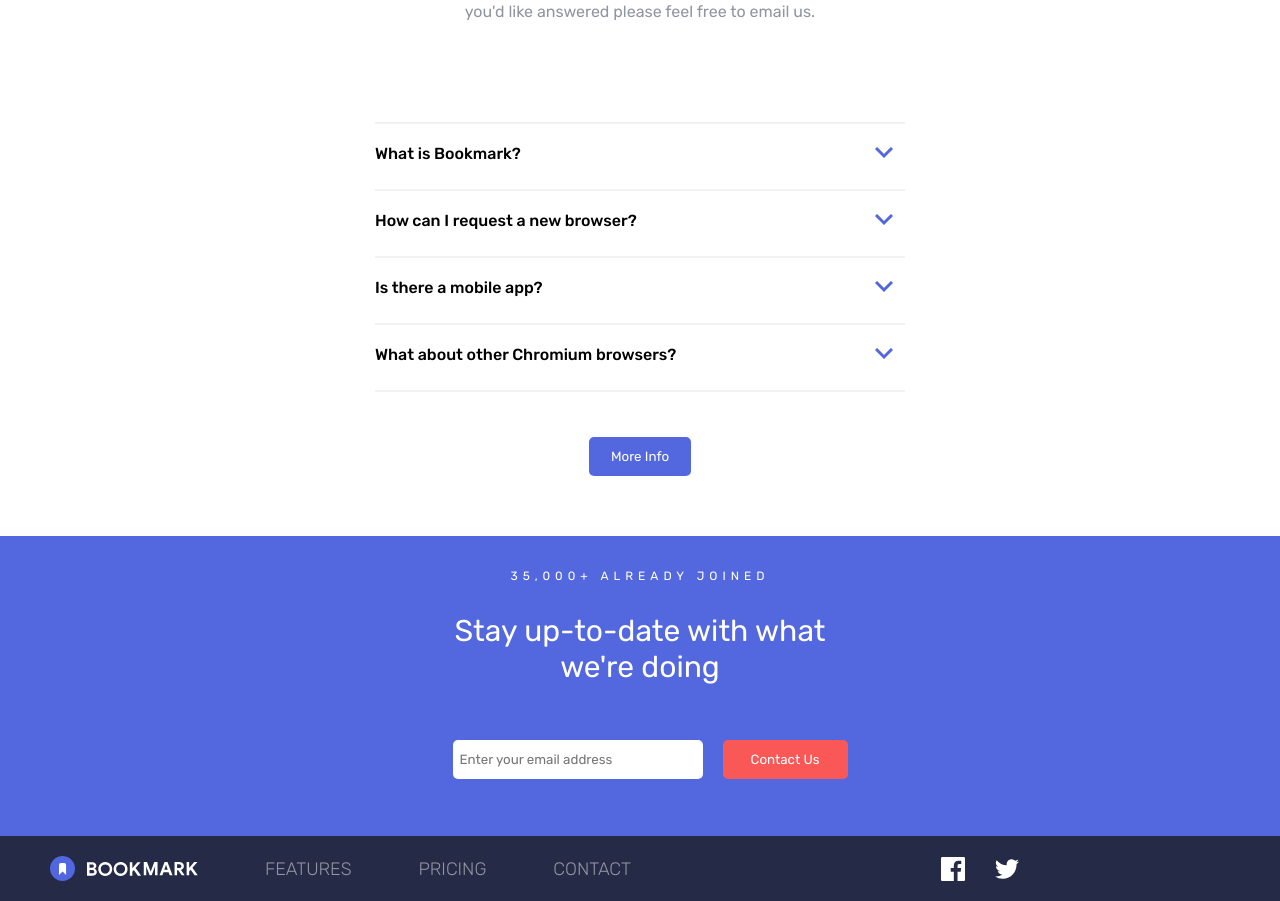
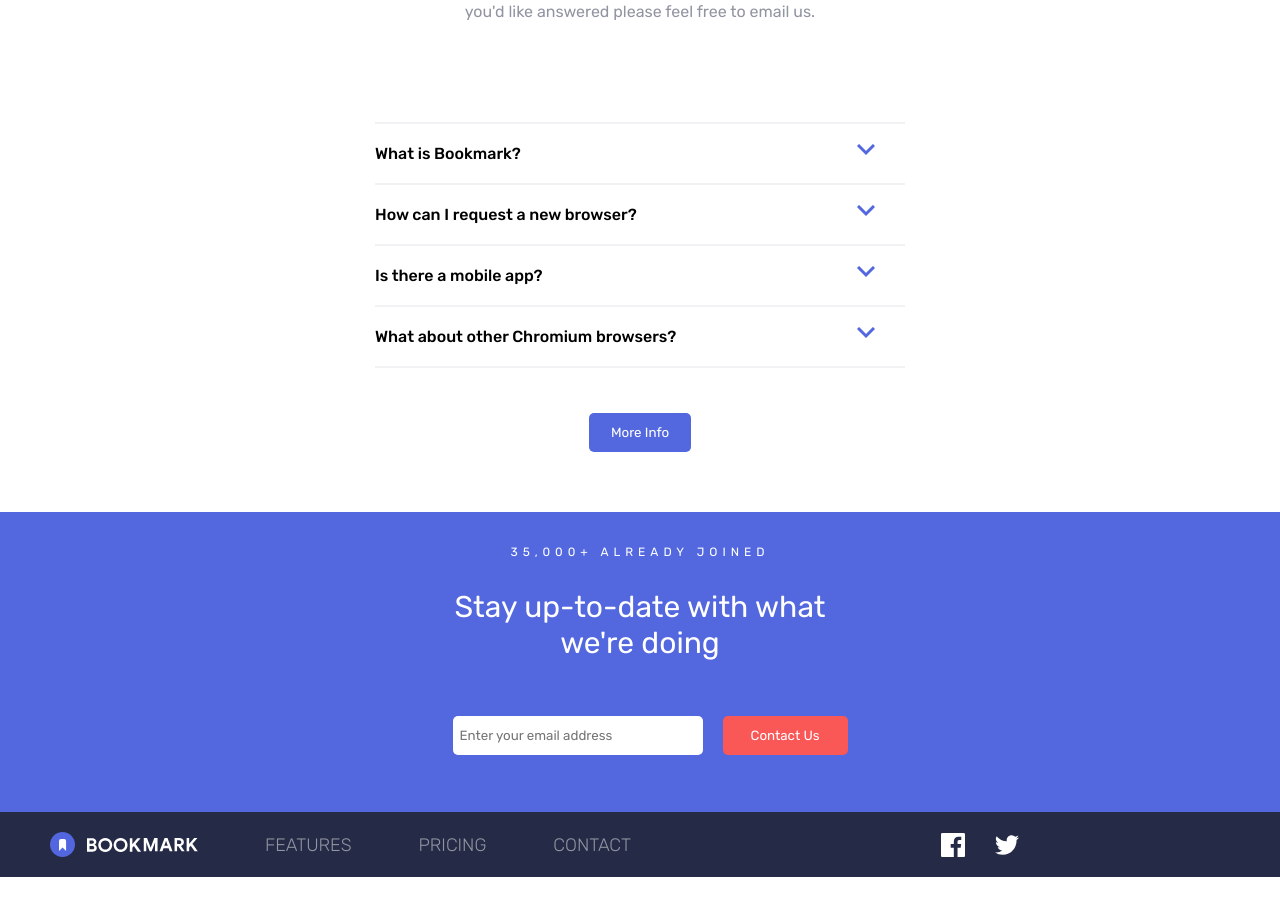
Before and after one commit to breguenice3/bookmark-landing-page, a React (Create React App) app: page / in a window 1280 px wide. Shown: the part 2840-3741 px from the top of the page. After the commit the page ends 3717 px from the top, so only its background shows below. Built offline with nearby package versions, Linux system fonts and the light colour scheme.

Commit message:
corrigindo bug do botao na section de perguntas frequentes

```diff
--- a/src/pages/homepage.tsx
+++ b/src/pages/homepage.tsx
@@ -180,8 +180,8 @@ export default function Homepage() {
                                         }
                                     }}
                                 >What is Bookmark?
+                                    <svg xmlns="http://www.w3.org/2000/svg" width="18" height="12" style={{ transform: `${textTransform1}`, transitionDuration: "1s" }}><path fill="none" stroke={arrowColor1} stroke-width="3" d="M1 1l8 8 8-8" /></svg>
                                 </ButtonText>
-                                <svg xmlns="http://www.w3.org/2000/svg" width="18" height="12" style={{ transform: `${textTransform1}`, transitionDuration: "1s" }}><path fill="none" stroke={arrowColor1} stroke-width="3" d="M1 1l8 8 8-8" /></svg>
                             </p>
                             <p style={{ display: `${textDisplay1}` }}>
                                 Lorem ipsum dolor sit amet, consectetur adipiscing elit. Fusce tincidunt
@@ -207,8 +207,8 @@ export default function Homepage() {
                                         }
                                     }}
                                 >How can I request a new browser?
+                                    <svg xmlns="http://www.w3.org/2000/svg" width="18" height="12" style={{ transform: `${textTransform2}` }}><path fill="none" stroke={arrowColor2} stroke-width="3" d="M1 1l8 8 8-8" /></svg>
                                 </ButtonText>
-                                <svg xmlns="http://www.w3.org/2000/svg" width="18" height="12" style={{ transform: `${textTransform2}` }}><path fill="none" stroke={arrowColor2} stroke-width="3" d="M1 1l8 8 8-8" /></svg>
                             </p>
 
                             <p style={{ display: `${textDisplay2}` }}>
@@ -237,8 +237,8 @@ export default function Homepage() {
                                         }
                                     }}
                                 >Is there a mobile app?
+                                    <svg xmlns="http://www.w3.org/2000/svg" width="18" height="12" style={{ transform: `${textTransform3}` }}><path fill="none" stroke={arrowColor3} stroke-width="3" d="M1 1l8 8 8-8" /></svg>
                                 </ButtonText>
-                                <svg xmlns="http://www.w3.org/2000/svg" width="18" height="12" style={{ transform: `${textTransform3}` }}><path fill="none" stroke={arrowColor3} stroke-width="3" d="M1 1l8 8 8-8" /></svg>
                             </p>
                             <p style={{ display: `${textDisplay3}` }}>
                                 Sed consectetur quam id neque fermentum accumsan. Praesent luctus vestibulum dolor, ut condimentum
@@ -265,8 +265,9 @@ export default function Homepage() {
                                         }
                                     }}
                                 >What about other Chromium browsers?
+                                    <svg xmlns="http://www.w3.org/2000/svg" width="18" height="12" style={{ transform: `${textTransform4}` }}><path fill="none" stroke={arrowColor4} stroke-width="3" d="M1 1l8 8 8-8" /></svg>
                                 </ButtonText>
-                                <svg xmlns="http://www.w3.org/2000/svg" width="18" height="12" style={{ transform: `${textTransform4}` }}><path fill="none" stroke={arrowColor4} stroke-width="3" d="M1 1l8 8 8-8" /></svg>
+
                             </p>
                             <p style={{
                                 display:
@@ -310,7 +311,7 @@ export default function Homepage() {
                 </div>
                 <IconDIv>
                     <svg xmlns="http://www.w3.org/2000/svg" width="24" height="24"><Apath fill="#FFF" fill-rule="evenodd" d="M22.675 0H1.325C.593 0 0 .593 0 1.325v21.351C0 23.407.593 24 1.325 24H12.82v-9.294H9.692v-3.622h3.128V8.413c0-3.1 1.893-4.788 4.659-4.788 1.325 0 2.463.099 2.795.143v3.24l-1.918.001c-1.504 0-1.795.715-1.795 1.763v2.313h3.587l-.467 3.622h-3.12V24h6.116c.73 0 1.323-.593 1.323-1.325V1.325C24 .593 23.407 0 22.675 0z" /></svg>
-                    <svg xmlns="http://www.w3.org/2000/svg" width="24" height="20"><Apath fill="#FFF" fill-rule="evenodd" d="M24 2.557a9.83 9.83 0 0 1-2.828.775A4.932 4.932 0 0 0 23.337.608a9.864 9.864 0 0 1-3.127 1.195A4.916 4.916 0 0 0 16.616.248c-3.179 0-5.515 2.966-4.797 6.045A13.978 13.978 0 0 1 1.671 1.149a4.93 4.93 0 0 0 1.523 6.574 4.903 4.903 0 0 1-2.229-.616c-.054 2.281 1.581 4.415 3.949 4.89a4.935 4.935 0 0 1-2.224.084 4.928 4.928 0 0 0 4.6 3.419A9.9 9.9 0 0 1 0 17.54a13.94 13.94 0 0 0 7.548 2.212c9.142 0 14.307-7.721 13.995-14.646A10.025 10.025 0 0 0 24 2.557z"/></svg>
+                    <svg xmlns="http://www.w3.org/2000/svg" width="24" height="20"><Apath fill="#FFF" fill-rule="evenodd" d="M24 2.557a9.83 9.83 0 0 1-2.828.775A4.932 4.932 0 0 0 23.337.608a9.864 9.864 0 0 1-3.127 1.195A4.916 4.916 0 0 0 16.616.248c-3.179 0-5.515 2.966-4.797 6.045A13.978 13.978 0 0 1 1.671 1.149a4.93 4.93 0 0 0 1.523 6.574 4.903 4.903 0 0 1-2.229-.616c-.054 2.281 1.581 4.415 3.949 4.89a4.935 4.935 0 0 1-2.224.084 4.928 4.928 0 0 0 4.6 3.419A9.9 9.9 0 0 1 0 17.54a13.94 13.94 0 0 0 7.548 2.212c9.142 0 14.307-7.721 13.995-14.646A10.025 10.025 0 0 0 24 2.557z" /></svg>
                 </IconDIv>
             </Footer>
         </div>
@@ -566,6 +567,9 @@ const ButtonText = styled.button`
     font-size: 16px;
     padding-top: 20px;
     text-align: start;
+    display: flex;
+    flex-direction: row;
+    justify-content: space-between;
 
     &:hover{
         color: hsl(0, 94%, 66%);
```
